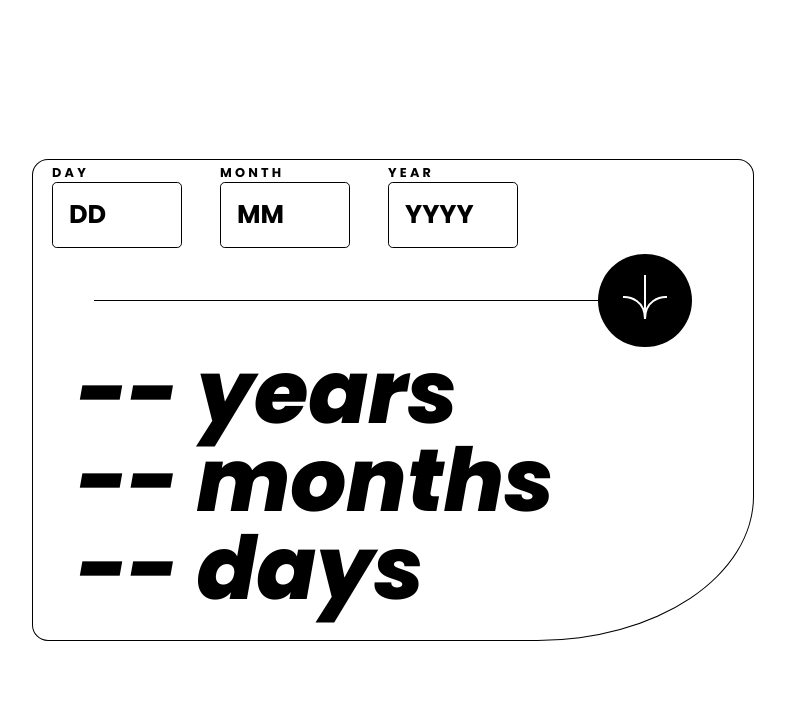
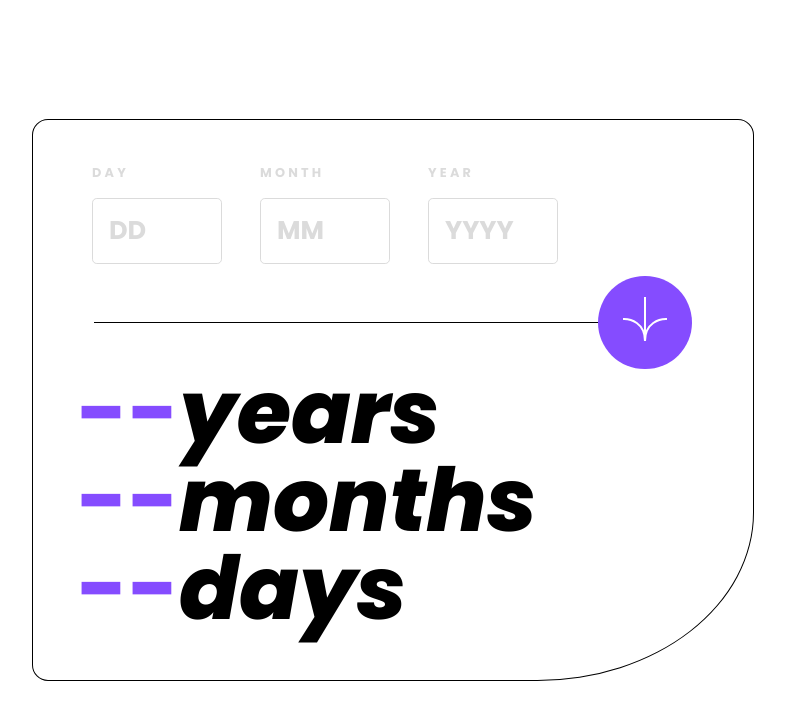
Before and after one commit to wundaab/age-calculator-app, a plain HTML site: page index.html in a window 1280 px wide. Shown: the whole page, without its empty margins (247-1032 px from the left). Drawn offline with Linux system fonts and the light colour scheme.

Commit message:
base established

```diff
--- a/index.html
+++ b/index.html
@@ -37,9 +37,9 @@
     </button>
   </div>
   <div class="output">
-    <div class="dmy_out">-- years</div>
-    <div class="dmy_out">-- months</div>
-    <div class="dmy_out">-- days</div>
+    <div class="dmy_out"><span class="dash">--</span><span class="dmys">years</span></div>
+    <div class="dmy_out"><span class="dash">--</span><span class="dmys">months</span></div>
+    <div class="dmy_out"><span class="dash">--</span><span class="dmys">days</span></div>
   </div>
 </div>
 
--- a/styles.css
+++ b/styles.css
@@ -13,7 +13,7 @@ body {
 
 .container {
     font-size: 1rem;
-    height: 30em;
+    height: 35em;
     width: 45em;
     border: solid 1px black;
     display: flex;
@@ -23,21 +23,24 @@ body {
 
 .DDMMYY {
     width: 70%;
-    flex-grow: 2;
+    flex-grow: 3;
     display: flex;
     justify-content: space-around;
     align-items: center;
+    margin-left: 2.5rem;
+    margin-top: 2rem;
+    color: hsl(0, 0%, 86%);
 }
 
 .divide {
-    flex-grow: 1;
+    flex-grow: 0;
     display: flex;
     align-items: center;
     justify-content: center;
 }
 
 .output {
-    flex-grow: 7;
+    flex-grow: 6;
 }
 
 .input {
@@ -46,7 +49,7 @@ body {
 }
 
 .input_box {
-    border: solid 1px black;
+    border: solid 1px hsl(0, 0%, 86%);
     height: 4rem;
     width: 7rem;
     font-size: 2em;
@@ -56,18 +59,19 @@ body {
     letter-spacing: normal;
     display: flex;
     align-items: center;
+    margin-top: 1rem;
 }
 
 button {
     border-radius: 50%;
-    background-color: black;
+    background-color: hsl(259, 100%, 65%);
     height: 7em;
     width: 7em;
     border: none;
 }
 
 img {
-    background-color: black;
+    background-color: hsl(259, 100%, 65%);
 }
 
 hr {
@@ -91,6 +95,14 @@ hr {
     font-family: poppins-extrabolditalic;
 }
 
+.dash {
+    color: hsl(259, 100%, 65%);
+}
+
+.dmys {
+    font-family: poppins-extrabolditalic;
+}
+
 @font-face {
     font-family: poppins;
     src: url(./assets/fonts/Poppins-Regular.ttf);
```
